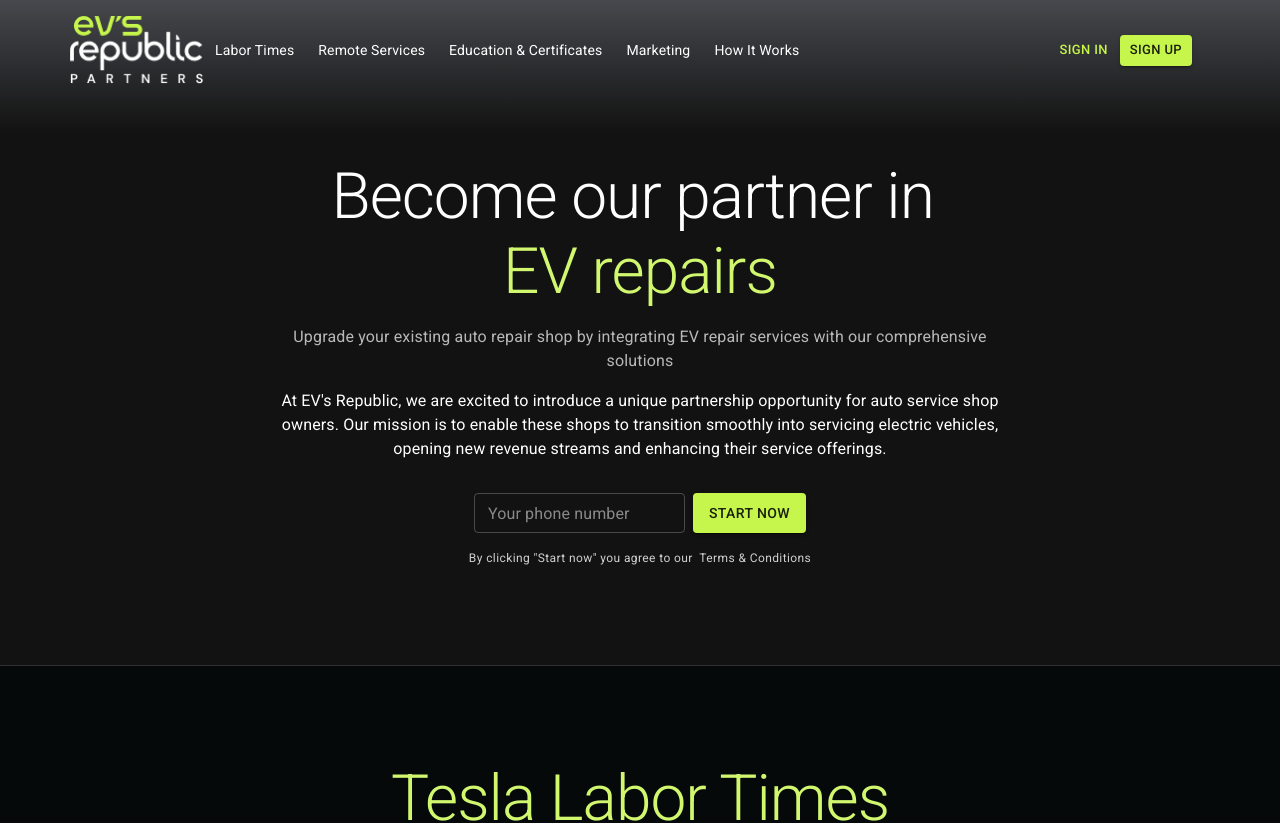
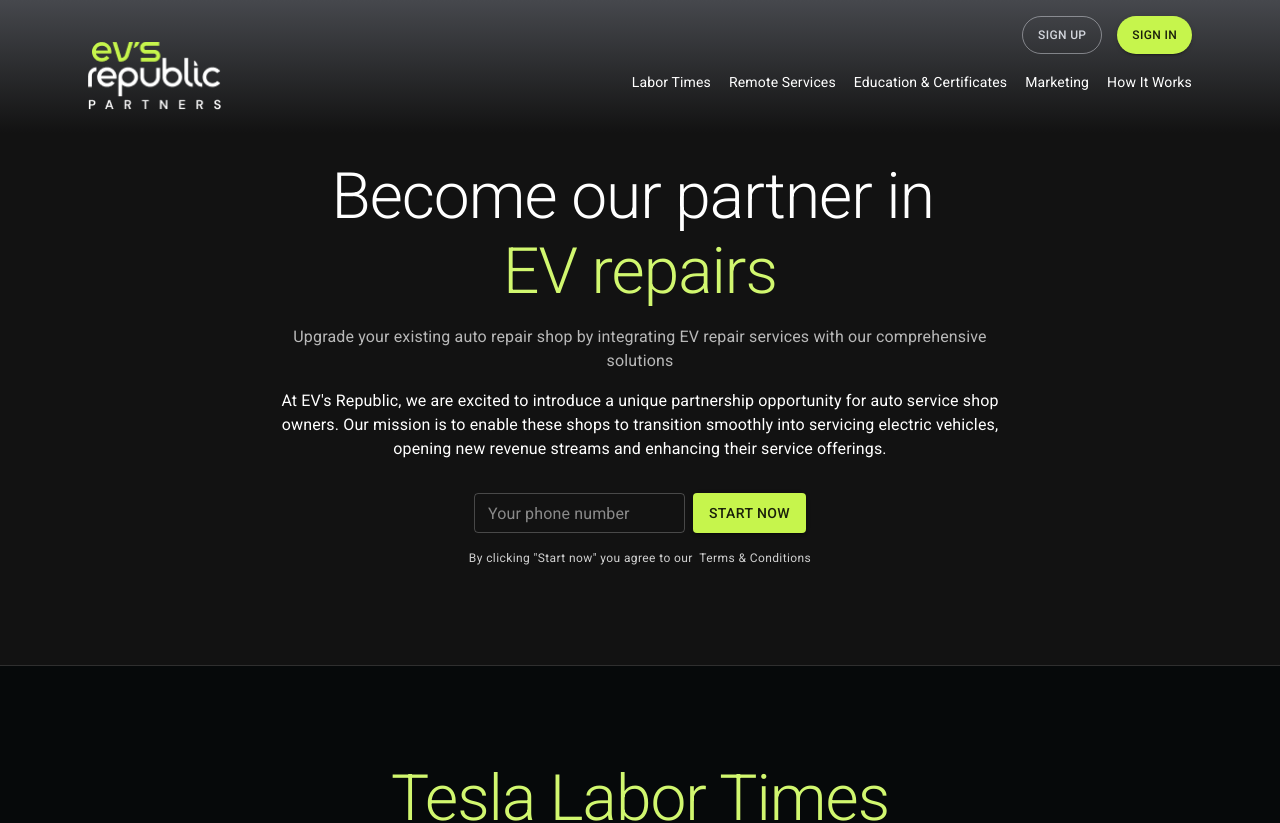
Before and after one commit to ArturLobur/evsrepublic-partnership, a React (Vite) app: page / in a window 1280 px wide. Shown: the top 823 px of the page. Built offline with nearby package versions, Linux system fonts and the light colour scheme.

Commit message:
add responsive to header

```diff
--- a/src/components/Menu/Menu.tsx
+++ b/src/components/Menu/Menu.tsx
@@ -1,3 +1,4 @@
+import {styled} from "@mui/material";
 import Box from "@mui/material/Box";
 import Button from "@mui/material/Button";
 import MenuItem from "@mui/material/MenuItem";
@@ -11,6 +12,7 @@
   width: "133px",
   height: "auto",
   cursor: "pointer",
+  marginTop: "-12px",
 };
 
 interface MenuProps {
@@ -20,14 +22,32 @@
 
 const Menu: React.FC<MenuProps> = ({scrollToSection, onButtonClick}) => {
   return (
-    <>
+    <Box sx={{width: "100%"}}>
+      <ButtonsContainer sx={{display: {xs: "none", md: "flex"}}}>
+        <ButtonStyled
+          color="secondary"
+          variant="outlined"
+          size="small"
+          name="sign-in"
+          onClick={onButtonClick}
+        >
+          Sign up
+        </ButtonStyled>
+        <ButtonStyled
+          color="primary"
+          variant="contained"
+          size="small"
+          name="sign-up"
+          onClick={onButtonClick}
+        >
+          Sign in
+        </ButtonStyled>
+      </ButtonsContainer>
       <Box
         sx={{
-          flexGrow: 1,
           display: "flex",
-          alignItems: "center",
-          ml: "-18px",
-          px: 0,
+          justifyContent: "space-between",
+          alignItems: "end",
         }}
       >
         <img
@@ -37,48 +57,42 @@
           style={logoStyle}
           alt="logo"
         />
-        <Box sx={{display: {xs: "none", md: "flex"}}}>
+        <MenuContainer sx={{display: {xs: "none", md: "flex"}}}>
           {menuItems.map((item) => (
             <MenuItem
+              sx={{p: 0, ml: 2}}
               key={item.name}
               onClick={() => scrollToSection(item.name)}
-              sx={{py: "6px", px: "12px"}}
             >
               <Typography variant="body2" color="text.primary">
                 {item.label}
               </Typography>
             </MenuItem>
           ))}
-        </Box>
+        </MenuContainer>
       </Box>
-      <Box
-        sx={{
-          display: {xs: "none", md: "flex"},
-          gap: 0.5,
-          alignItems: "center",
-        }}
-      >
-        <Button
-          color="primary"
-          variant="text"
-          size="small"
-          name="sign-in"
-          onClick={onButtonClick}
-        >
-          Sign in
-        </Button>
-        <Button
-          color="primary"
-          variant="contained"
-          size="small"
-          name="sign-up"
-          onClick={onButtonClick}
-        >
-          Sign up
-        </Button>
-      </Box>
-    </>
+    </Box>
   );
 };
 
+const ButtonsContainer = styled(Box)({
+  display: "flex",
+  justifyContent: "end",
+  gap: 15,
+});
+
+const MenuContainer = styled(Box)({
+  display: "flex",
+  justifyContent: "end",
+  gap: 2,
+  paddingBottom: 18,
+});
+
+const ButtonStyled = styled(Button)({
+  padding: "11px 15px",
+  fontSize: 12,
+  lineHeight: "14px",
+  borderRadius: 30,
+});
+
 export default Menu;
--- a/src/system/App.tsx
+++ b/src/system/App.tsx
@@ -27,6 +27,9 @@
       mode: "dark",
       primary: {
         main: siteColors.neon,
+      },
+      secondary: {
+        main: siteColors.secondary,
       },
     },
   });
--- a/src/system/constants.ts
+++ b/src/system/constants.ts
@@ -1,6 +1,7 @@
 export const siteColors = {
   white: "white",
   grey: "#d3d6dd",
+  secondary: "#D3D6DD",
   neon: "#c6f54c",
   deepBlack: "#0a0a11",
   black: "#1c1d24",
```
